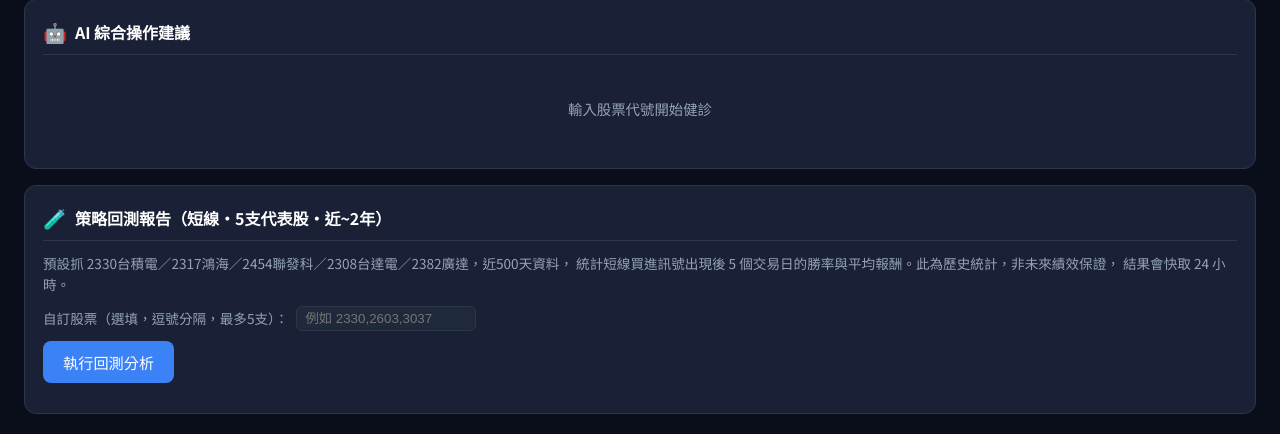
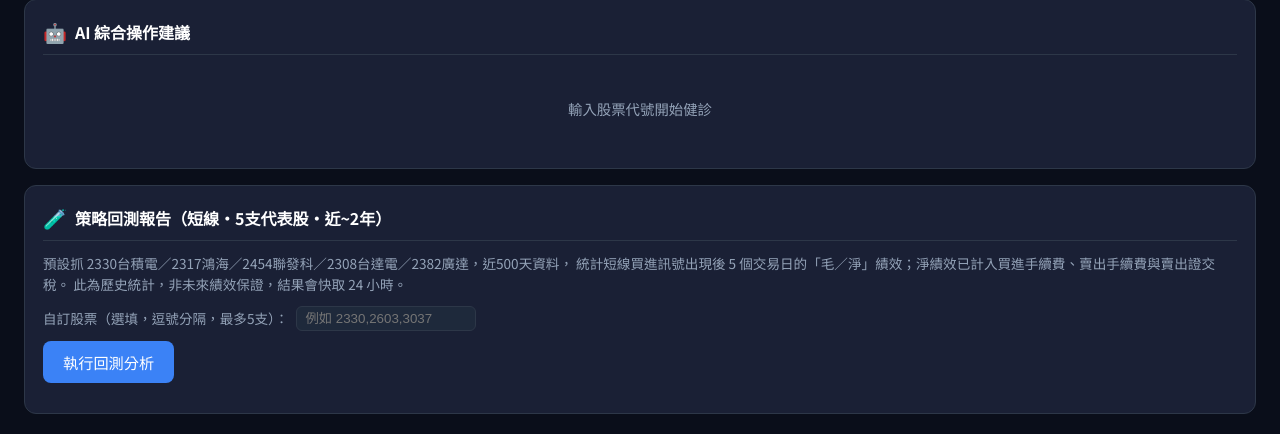
Before and after one commit to hidk740520-ops/Hidkcole, a Flask app: page / in a window 1280 px wide. Shown: the part 1342-1776 px from the top of the page. Run offline with Flask 3, Linux system fonts and the light colour scheme.

Commit message:
Add files via upload

```diff
--- a/templates/index.html
+++ b/templates/index.html
@@ -256,8 +256,8 @@ tr:last-child td{border-bottom:none}
   <div class="card-body" id="backtestBody">
     <div style="font-size:.85rem;color:var(--text-dim);margin-bottom:10px">
       預設抓 2330台積電／2317鴻海／2454聯發科／2308台達電／2382廣達，近500天資料，
-      統計短線買進訊號出現後 5 個交易日的勝率與平均報酬。此為歷史統計，非未來績效保證，
-      結果會快取 24 小時。
+      統計短線買進訊號出現後 5 個交易日的「毛／淨」績效；淨績效已計入買進手續費、賣出手續費與賣出證交稅。
+      此為歷史統計，非未來績效保證，結果會快取 24 小時。
     </div>
     <div style="margin-bottom:10px;display:flex;align-items:center;gap:8px;flex-wrap:wrap">
       <label for="backtestStocksInput" style="font-size:.85rem;color:var(--text-dim)">自訂股票（選填，逗號分隔，最多5支）：</label>
@@ -780,7 +780,15 @@ function renderPosition() {
   if (p.profit_amount != null) {
     var aCls = p.profit_amount > 0 ? 'pos' : (p.profit_amount < 0 ? 'neg' : 'neutral');
     var aSign = p.profit_amount > 0 ? '+' : '';
-    html += '<tr><th>損益金額</th><td class="mono ' + aCls + '">' + aSign + fmtInt(p.profit_amount) + ' 元</td></tr>';
+    html += '<tr><th>淨損益金額</th><td class="mono ' + aCls + '">' + aSign + fmtInt(p.profit_amount) + ' 元</td></tr>';
+  }
+  if (p.transaction_costs) {
+    var c = p.transaction_costs;
+    html += '<tr><th>原始買入總成本</th><td class="mono">' + fmtInt(c.original_buy_cost) + ' 元（含買進手續費 ' + fmtInt(c.buy_fee) + '）</td></tr>';
+    html += '<tr><th>預估賣出可拿回</th><td class="mono">' + fmtInt(c.net_proceeds) + ' 元</td></tr>';
+    html += '<tr><th>預估賣出手續費</th><td class="mono">' + fmtInt(c.sell_fee) + ' 元</td></tr>';
+    html += '<tr><th>預估賣出證交稅</th><td class="mono">' + fmtInt(c.sell_tax) + ' 元</td></tr>';
+    html += '<tr><th>毛損益／淨損益率</th><td class="mono">' + fmt(c.gross_pnl_amount,0) + ' 元／' + fmt(c.pnl_pct,3) + '%</td></tr>';
   }
   html += '<tr><th>補倉判斷</th><td>' + p.add_action + '</td></tr>';
   html += '<tr><th>賣出判斷</th><td>' + p.sell_action + '</td></tr>';
@@ -1318,29 +1326,33 @@ function runBacktest() {
       if (j.overall && j.overall.total_signals > 0) {
         var owCls = j.overall.win_rate >= 50 ? 'pos' : 'neg';
         html += '<div style="background:var(--card2);border-radius:8px;padding:12px;margin-bottom:12px">';
-        html += '<div style="font-size:.85rem;color:var(--text-dim)">整體統計（' + j.stocks.length + '支合計 ' + j.overall.total_signals + ' 次訊號）</div>';
-        html += '<div style="font-size:1.3rem;font-weight:700" class="' + owCls + '">勝率 ' + fmt(j.overall.win_rate,1) + '%</div>';
-        html += '<div style="font-size:.9rem">平均報酬（' + j.hold_days + '個交易日）：<span class="mono ' + (j.overall.avg_return>=0?'pos':'neg') + '">' + (j.overall.avg_return>=0?'+':'') + fmt(j.overall.avg_return,2) + '%</span></div>';
+        html += '<div style="font-size:.85rem;color:var(--text-dim)">整體策略績效（' + j.stocks.length + '支合計 ' + j.overall.total_signals + ' 次訊號）</div>';
+        html += '<div style="font-size:1.3rem;font-weight:700" class="' + owCls + '">淨勝率 ' + fmt(j.overall.net_win_rate,1) + '%</div>';
+        html += '<div style="font-size:.9rem">平均淨報酬（' + j.hold_days + '個交易日）：<span class="mono ' + (j.overall.avg_net_return>=0?'pos':'neg') + '">' + (j.overall.avg_net_return>=0?'+':'') + fmt(j.overall.avg_net_return,3) + '%</span></div>';
+        html += '<div style="font-size:.9rem">訊號序列近似複利：<span class="mono ' + (j.overall.approx_compound_return>=0?'pos':'neg') + '">' + (j.overall.approx_compound_return>=0?'+':'') + fmt(j.overall.approx_compound_return,2) + '%</span>　最大回撤：<span class="mono neg">' + fmt(j.overall.max_drawdown,2) + '%</span></div>';
+        html += '<div style="font-size:.9rem">總淨損益（1張／訊號）：<span class="mono ' + (j.overall.total_net_pnl>=0?'pos':'neg') + '">' + (j.overall.total_net_pnl>=0?'+':'') + fmtInt(j.overall.total_net_pnl) + ' 元</span></div>';
+        html += '<div style="font-size:.85rem;color:var(--text-dim);margin-top:6px">交易成本合計：' + fmtInt(j.overall.total_trading_cost) + ' 元（買進手續費 ' + fmtInt(j.overall.total_buy_fee) + '／賣出手續費 ' + fmtInt(j.overall.total_sell_fee) + '／賣出證交稅 ' + fmtInt(j.overall.total_sell_tax) + '）</div>';
         html += '</div>';
       } else {
         html += '<div class="placeholder">近期資料中沒有觸發任何短線買進訊號</div>';
       }
 
-      html += '<table><tr><th>股票</th><th>訊號次數</th><th>勝率</th><th>平均報酬</th></tr>';
+      html += '<table><tr><th>股票</th><th>訊號次數</th><th>淨勝率</th><th>平均淨報酬</th><th>交易成本</th></tr>';
       j.stocks.forEach(function(s){
         if (s.error) {
-          html += '<tr><td>' + s.stock_id + '</td><td colspan="3" style="color:var(--text-dim)">⚠ ' + s.error + '</td></tr>';
+          html += '<tr><td>' + s.stock_id + '</td><td colspan="4" style="color:var(--text-dim)">⚠ ' + s.error + '</td></tr>';
         } else if (!s.signal_count) {
-          html += '<tr><td>' + s.stock_id + '</td><td colspan="3" style="color:var(--text-dim)">近期無訊號</td></tr>';
+          html += '<tr><td>' + s.stock_id + '</td><td colspan="4" style="color:var(--text-dim)">近期無訊號</td></tr>';
         } else {
           var wCls = s.win_rate >= 50 ? 'pos' : 'neg';
           html += '<tr><td>' + s.stock_id + '</td><td class="mono">' + s.signal_count + '</td>' +
                   '<td class="mono ' + wCls + '">' + fmt(s.win_rate,1) + '%</td>' +
-                  '<td class="mono ' + (s.avg_return>=0?'pos':'neg') + '">' + (s.avg_return>=0?'+':'') + fmt(s.avg_return,2) + '%</td></tr>';
+                  '<td class="mono ' + (s.net_avg_return>=0?'pos':'neg') + '">' + (s.net_avg_return>=0?'+':'') + fmt(s.net_avg_return,3) + '%</td>' +
+                  '<td class="mono">' + fmtInt(s.total_trading_cost) + ' 元</td></tr>';
         }
       });
       html += '</table>';
-      html += '<div style="font-size:.75rem;color:var(--text-dim);margin-top:8px">＊ 僅回測短線策略（KD(5,3,3)+5MA+爆量+避開營收公佈期），歷史統計不代表未來績效，結果快取24小時' + (j.cached ? '（本次為快取結果）' : '') + '</div>';
+      html += '<div style="font-size:.75rem;color:var(--text-dim);margin-top:8px">＊ 回測以每個訊號 1 張計算：買進手續費 0.1425%、賣出手續費 0.1425%、賣出證交稅 0.3%，均按元無條件捨去，未計券商折讓。整體「訊號序列近似複利」不代表實際資金可完全同步執行；歷史統計不代表未來績效，結果快取24小時' + (j.cached ? '（本次為快取結果）' : '') + '</div>';
       resEl.innerHTML = html;
     })
     .catch(function(err){
```
